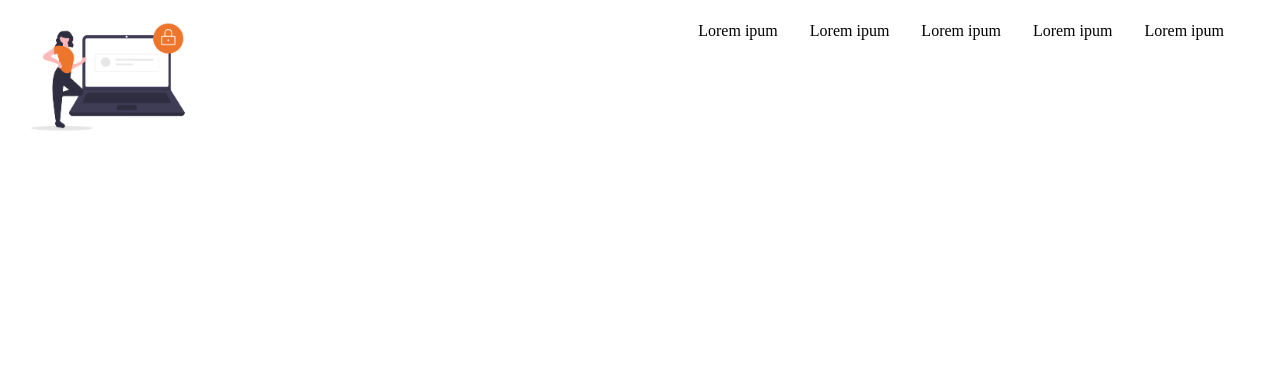
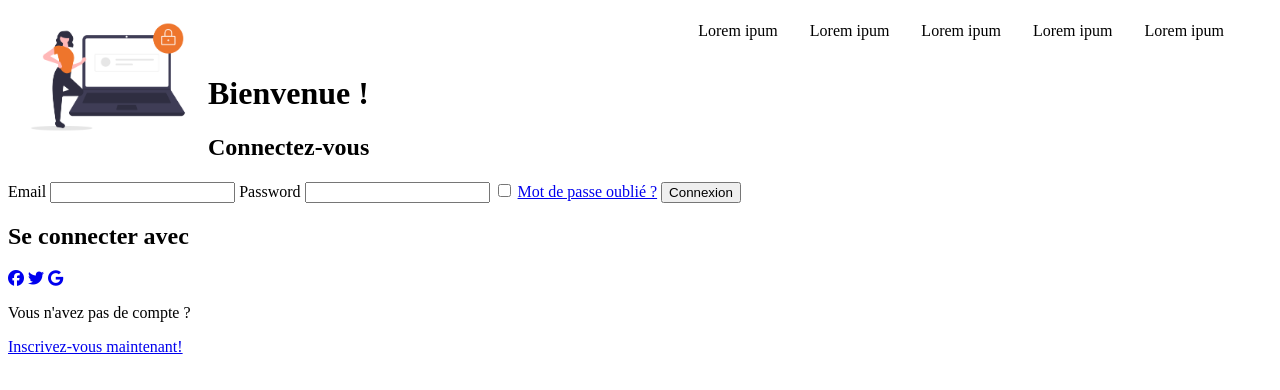
Before and after one commit to honorableCon/challenge-covid-fsociety, a plain HTML site: page index.html in a window 1280 px wide. Drawn offline with Linux system fonts and the light colour scheme.

Commit message:
Squelette done

```diff
--- a/index.html
+++ b/index.html
@@ -5,6 +5,7 @@
     <meta http-equiv="X-UA-Compatible" content="IE=edge">
     <meta name="viewport" content="width=device-width, initial-scale=1.0">
     <link rel="stylesheet" href="styles/login.css">
+    <script src="https://kit.fontawesome.com/ea05a76d15.js" crossorigin="anonymous"></script>
     <title>Challenge covid fsociety</title>
 </head>
 <body>
@@ -28,9 +29,28 @@
     <section class="connexion">
         <!-- Diallo connexion orange (html/css)-->
     </section>
-    <section class="form">
+    <form>
         <!-- Kebe html - Hcon  css-->
-    </section>
+        <h1>Bienvenue !</h1>
+        <h2>Connectez-vous</h2>
+        <label for="email">Email</label>
+        <input type="email" name="email" id="email">
+        <label for="password">Password</label>
+        <input type="password" name="password" id="password">
+        <input type="checkbox" name="rememberpwd" id="rememberpwd">
+        <a href="#">Mot de passe oublié ?</a>
+        <input type="submit" value="Connexion">
+        <h2>Se connecter avec</h2>
+        <div class="social">
+            <a href="#"><i class="fab fa-facebook"></i></a>
+            <a href="#"><i class="fab fa-twitter"></i></a>
+            <a href="#"><i class="fab fa-google"></i></a>
+        </div>
+        <div class="inscription">
+            <p>Vous n'avez pas de compte ?</p>
+            <a href="#">Inscrivez-vous maintenant!</a>
+        </div>
+    </form>
 </main>
 
 </body>
```
Also changed, not shown: images/developer.png (added).
